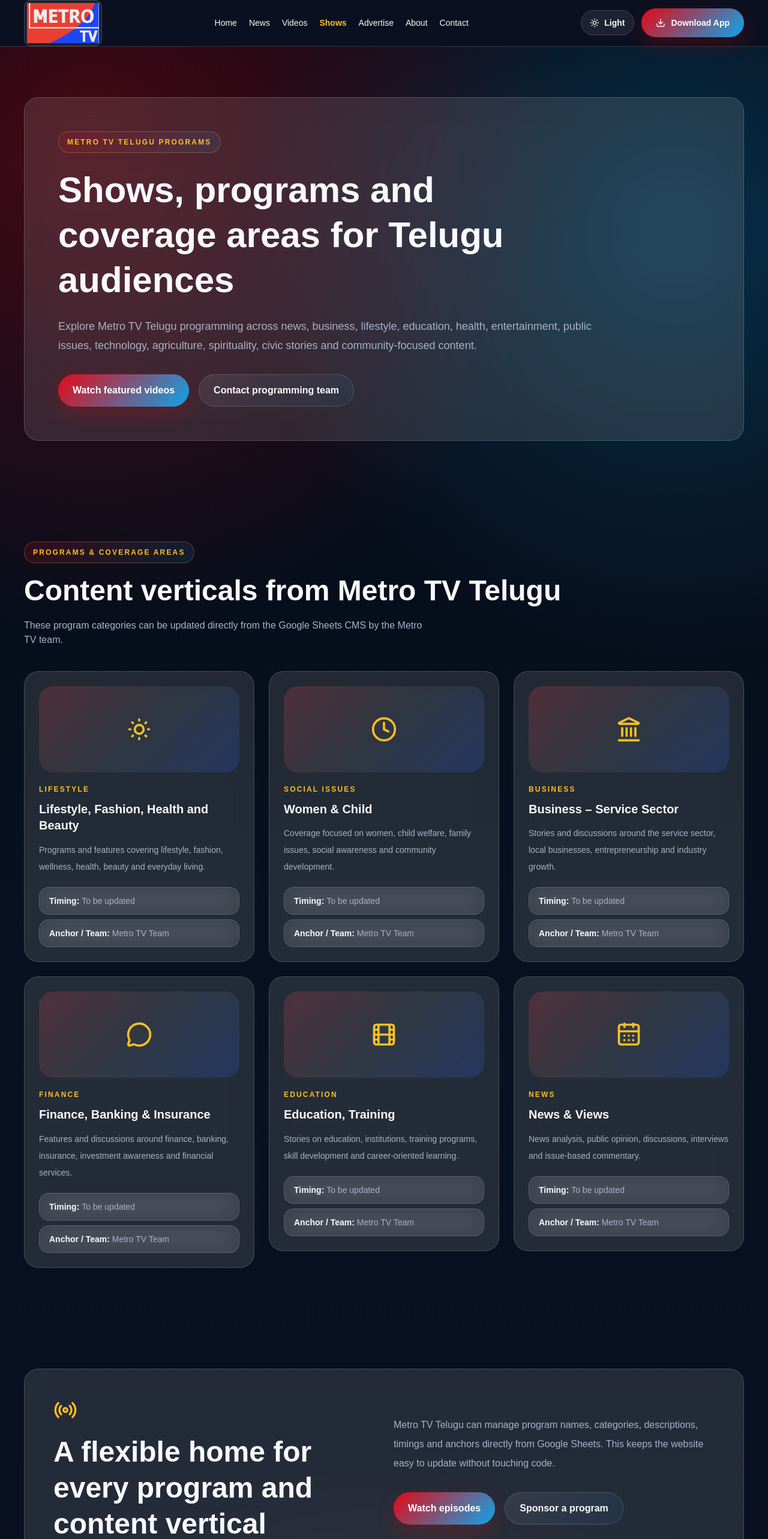
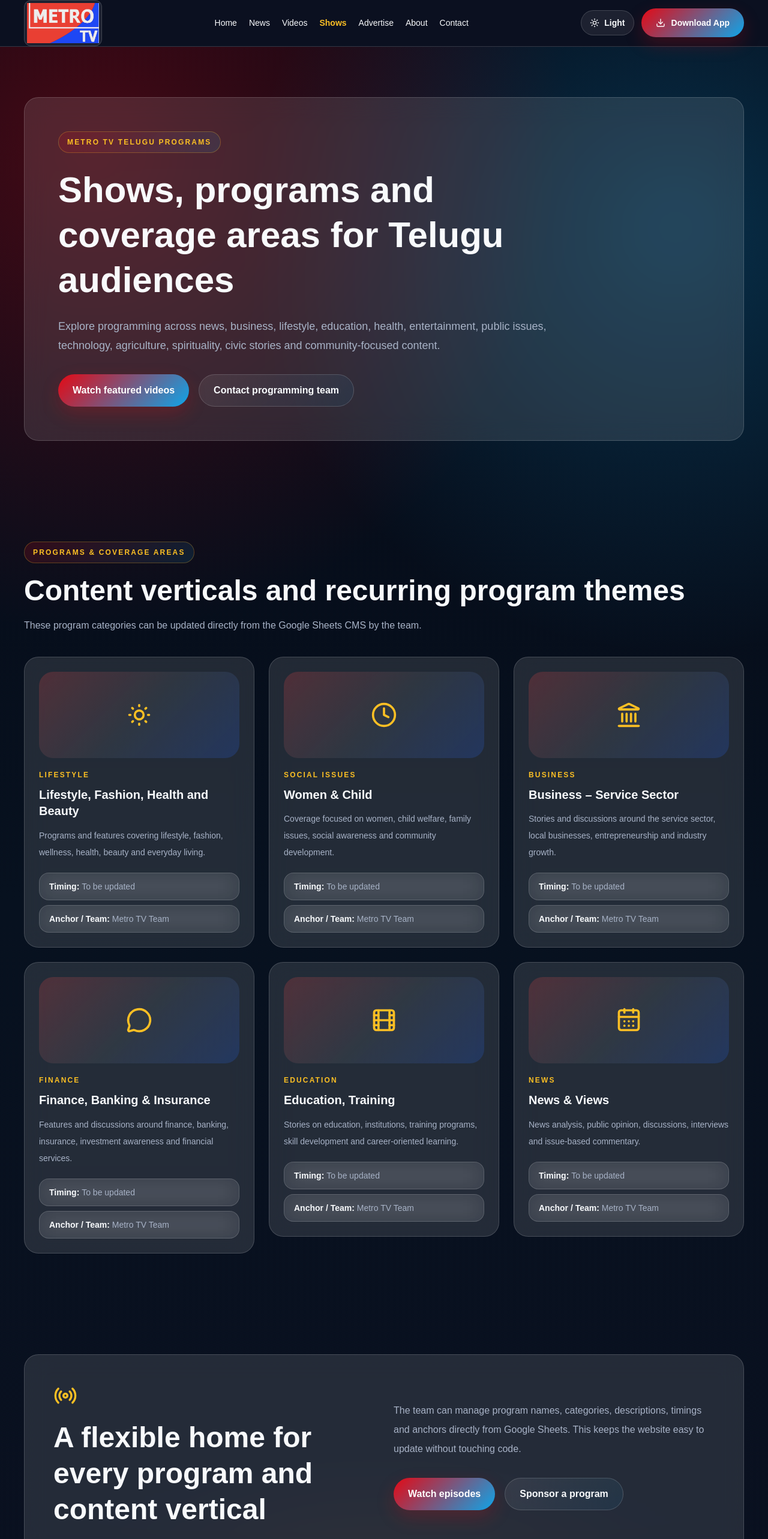
Before and after one commit to shivasricharan/metrotvtelugu, a Next.js app: page /shows in a window 1280 px wide. Shown: the top 2566 px of the page at 60% size. Built offline with nearby package versions, Linux system fonts and the light colour scheme.

Commit message:
Polish shows page copy and reduce brand repetition

```diff
--- a/app/shows/page.js
+++ b/app/shows/page.js
@@ -94,12 +94,12 @@
 
 function normalizeShow(item) {
   return {
-    showName: item.showName || item.title || "Metro TV Telugu Program",
+    showName: item.showName || item.title || "Program",
     category: item.category || "Program",
     description:
       item.description ||
       item.desc ||
-      "Program details and coverage information from Metro TV Telugu.",
+      "Program details and coverage information from the channel.",
     timing: item.timing || "To be updated",
     anchor: item.anchor || "Metro TV Team",
   };
@@ -108,9 +108,10 @@
 export default async function ShowsPage() {
   const cmsShows = await getMetroCmsData("shows");
 
-  const shows = Array.isArray(cmsShows) && cmsShows.length > 0
-    ? cmsShows.map(normalizeShow)
-    : fallbackShows;
+  const shows =
+    Array.isArray(cmsShows) && cmsShows.length > 0
+      ? cmsShows.map(normalizeShow)
+      : fallbackShows;
 
   return (
     <>
@@ -126,9 +127,9 @@
                 </h1>
 
                 <p className="mt-6 text-lg leading-8" style={{ color: "var(--muted)" }}>
-                  Explore Metro TV Telugu programming across news, business, lifestyle,
-                  education, health, entertainment, public issues, technology, agriculture,
-                  spirituality, civic stories and community-focused content.
+                  Explore programming across news, business, lifestyle, education, health,
+                  entertainment, public issues, technology, agriculture, spirituality,
+                  civic stories and community-focused content.
                 </p>
 
                 <div className="mt-8 flex flex-wrap gap-4">
@@ -151,8 +152,8 @@
           <FadeIn>
             <SectionTitle
               eyebrow="Programs & Coverage Areas"
-              title="Content verticals from Metro TV Telugu"
-              desc="These program categories can be updated directly from the Google Sheets CMS by the Metro TV team."
+              title="Content verticals and recurring program themes"
+              desc="These program categories can be updated directly from the Google Sheets CMS by the team."
             />
           </FadeIn>
 
@@ -222,9 +223,9 @@
 
                 <div>
                   <p className="leading-8" style={{ color: "var(--muted)" }}>
-                    Metro TV Telugu can manage program names, categories, descriptions,
-                    timings and anchors directly from Google Sheets. This keeps the website
-                    easy to update without touching code.
+                    The team can manage program names, categories, descriptions, timings
+                    and anchors directly from Google Sheets. This keeps the website easy
+                    to update without touching code.
                   </p>
 
                   <div className="mt-8 flex flex-wrap gap-4">
```
